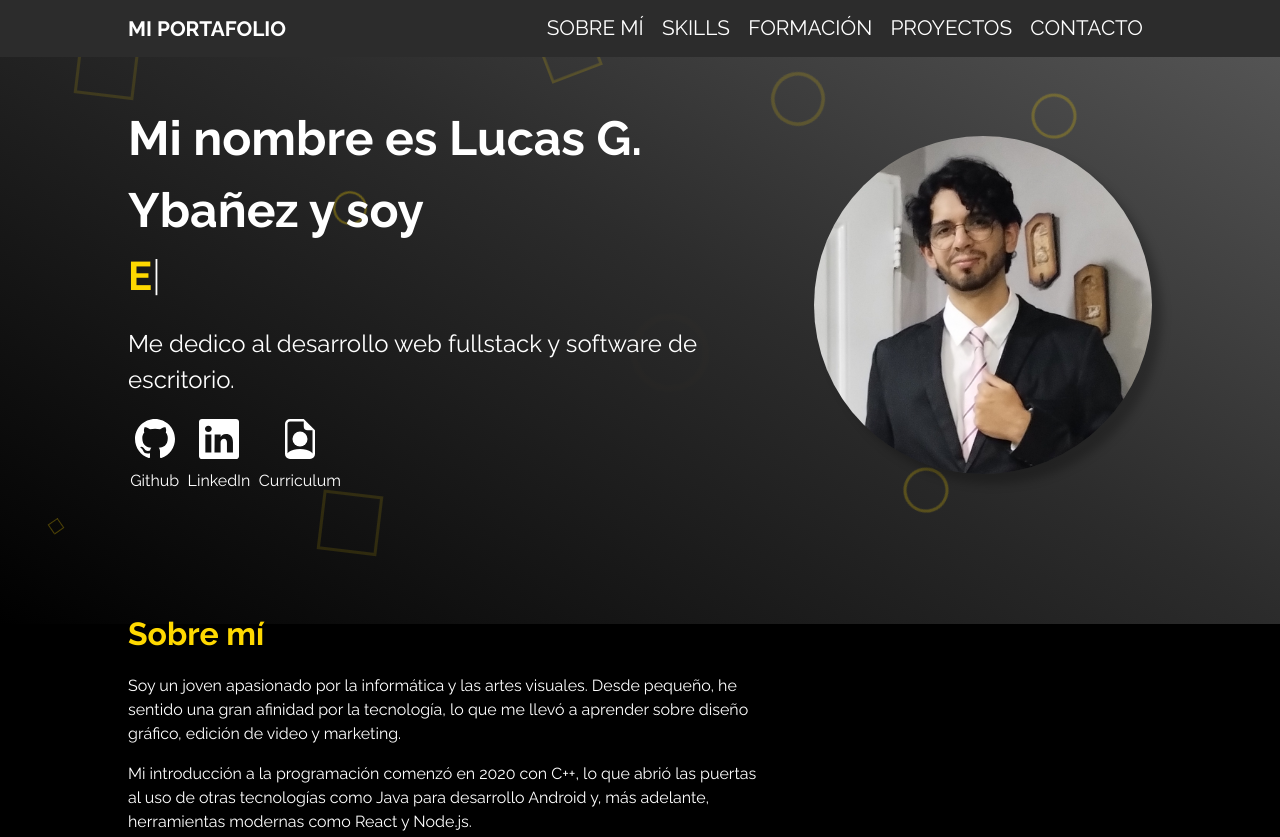
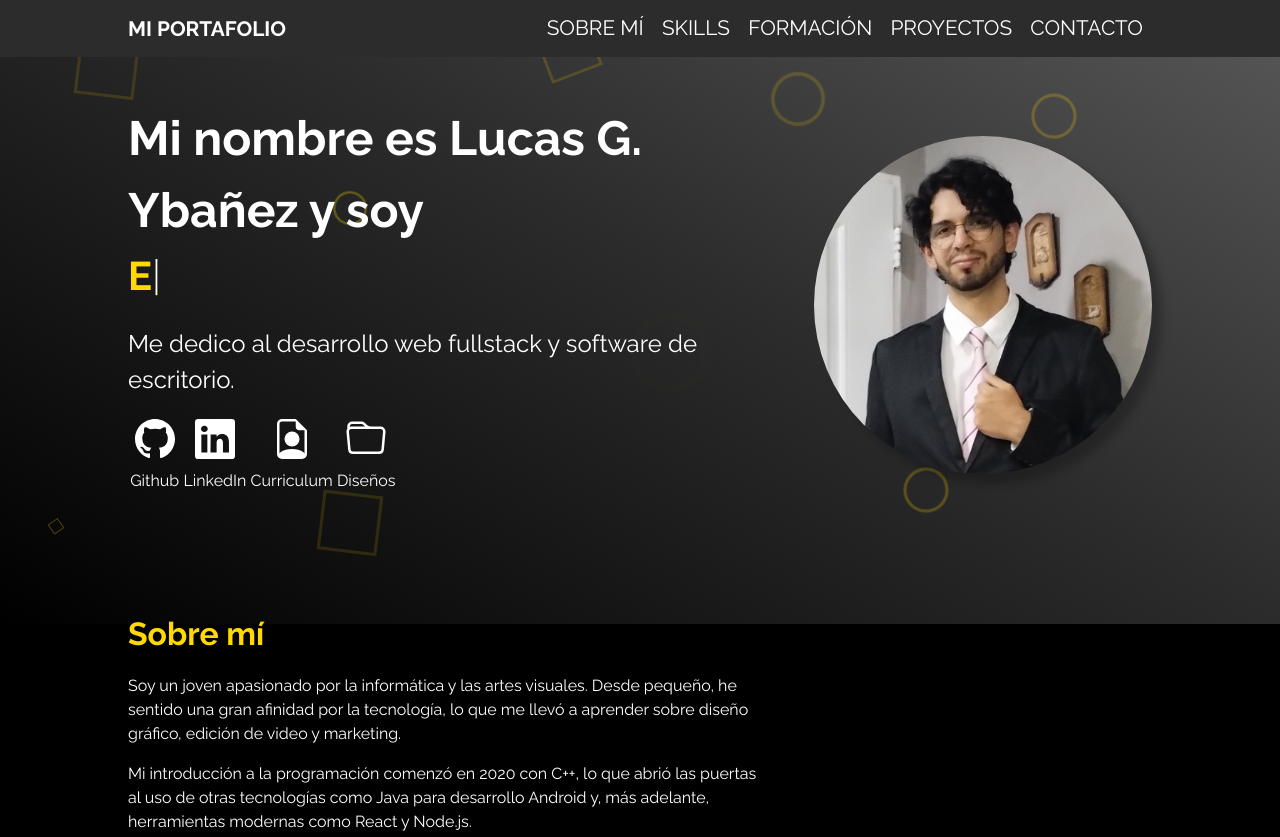
Before and after one commit to Lucasybanez/portfolio, a plain HTML site: page index.html in a window 1280 px wide. Shown: the top 837 px of the page. Drawn offline with nearby package versions, Linux system fonts and the light colour scheme.

Commit message:
Add: Designs folder

```diff
--- a/index.html
+++ b/index.html
@@ -76,6 +76,12 @@
                         </svg>
                         <p>Curriculum</p>
                     </a>
+<a href="https://drive.google.com/drive/folders/1m8g0ZI_hZ3RbHPXJ1aib5HZjylWokFd2" class="nave_caja2_a">
+<svg xmlns="http://www.w3.org/2000/svg" width="40" height="40" fill="currentColor" class="bi bi-folder" viewBox="0 0 16 16">
+  <path d="M.54 3.87.5 3a2 2 0 0 1 2-2h3.672a2 2 0 0 1 1.414.586l.828.828A2 2 0 0 0 9.828 3h3.982a2 2 0 0 1 1.992 2.181l-.637 7A2 2 0 0 1 13.174 14H2.826a2 2 0 0 1-1.991-1.819l-.637-7a2 2 0 0 1 .342-1.31zM2.19 4a1 1 0 0 0-.996 1.09l.637 7a1 1 0 0 0 .995.91h10.348a1 1 0 0 0 .995-.91l.637-7A1 1 0 0 0 13.81 4zm4.69-1.707A1 1 0 0 0 6.172 2H2.5a1 1 0 0 0-1 .981l.006.139q.323-.119.684-.12h5.396z"/>
+</svg>
+<p>Diseños</p>
+</a>
                 </div>
             </div>
             <img src="./img/fotoP.jpg" alt="" class="prese_caja2" data-aos="flip-left" data-aos-duration="1500">
```
